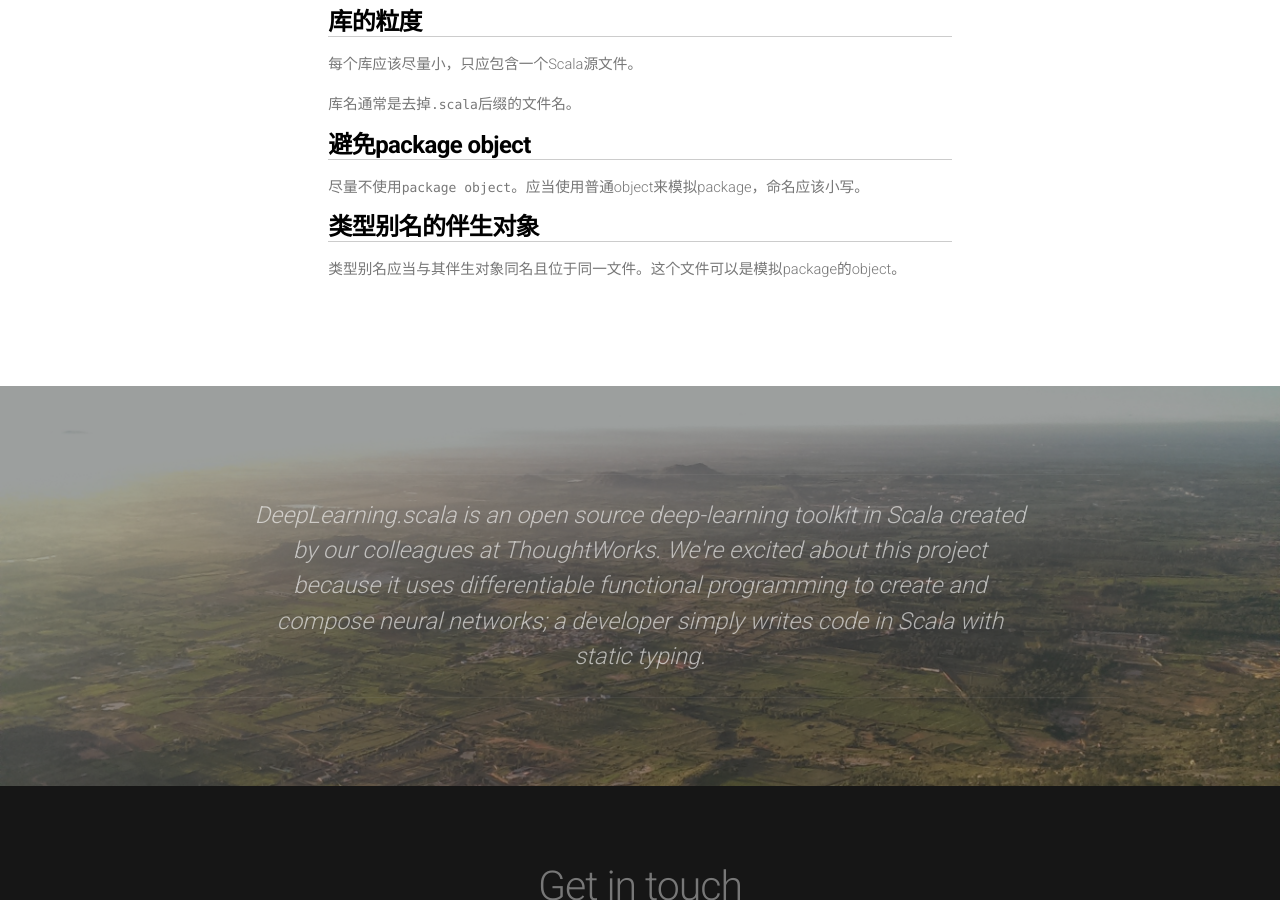
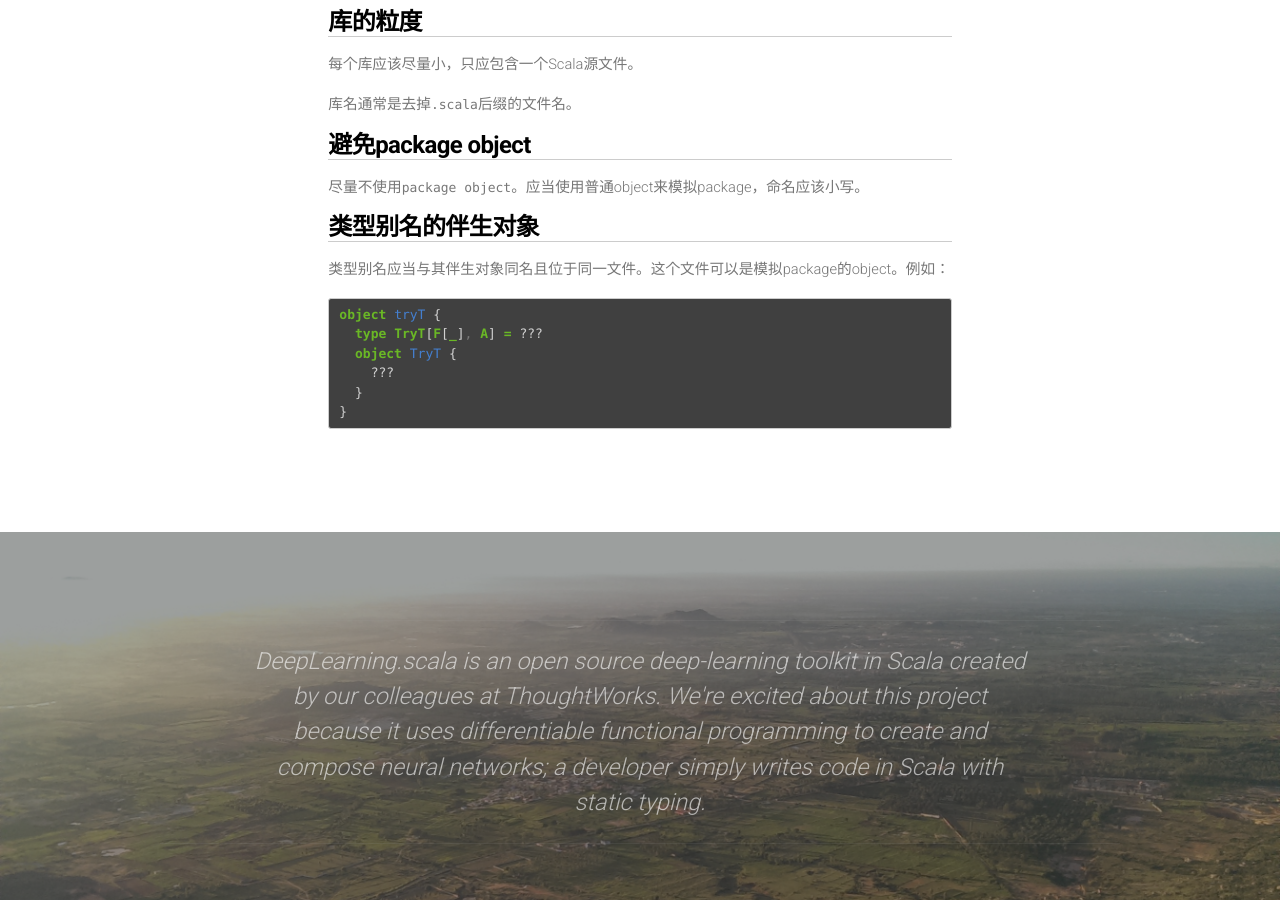
Before and after one commit to ThoughtWorksInc/DeepLearning.scala, a Jekyll site: the page built from style-guidelines.md, in a window 1280 px wide and 900 px high, scrolled down 564 px. Built offline with Jekyll 4.4.1, drawn with Linux system fonts in a browser that asks for light colours; nearby versions of some CDN libraries; comment, search, counter and statistics services are not loaded.

Commit message:
Update style-guidelines.md

````diff
--- a/style-guidelines.md
+++ b/style-guidelines.md
@@ -19,4 +19,13 @@ package之间不应该有循环依赖。Scala文件之间不应该有循环依
 
 ## 类型别名的伴生对象
 
-类型别名应当与其伴生对象同名且位于同一文件。这个文件可以是模拟package的object。
+类型别名应当与其伴生对象同名且位于同一文件。这个文件可以是模拟package的object。例如：
+
+``` scala
+object tryT {
+  type TryT[F[_], A] = ???
+  object TryT {
+    ???
+  }
+}
+```
````
